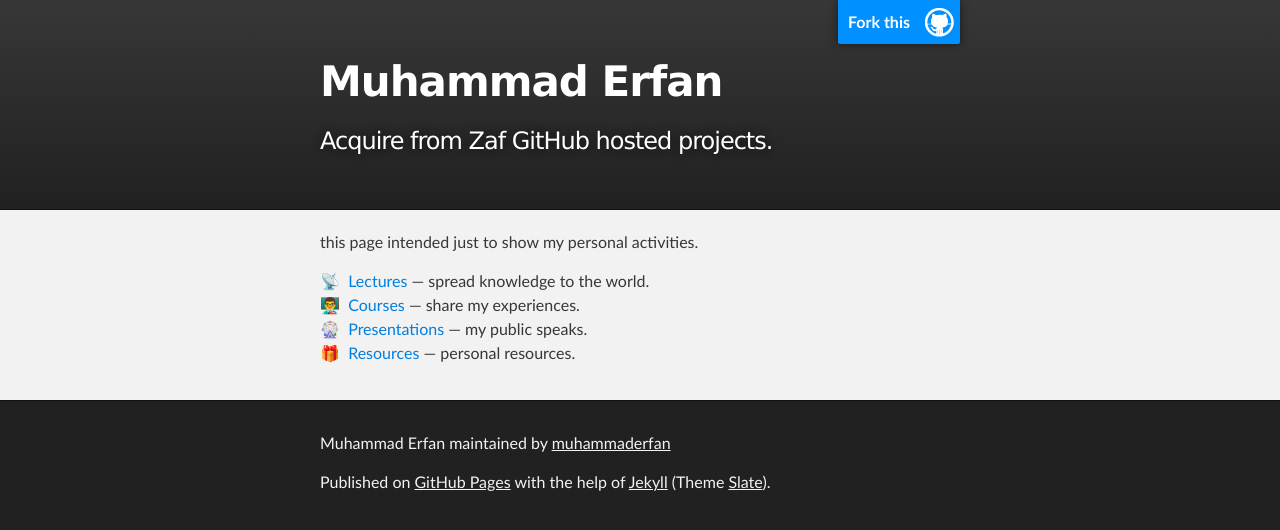
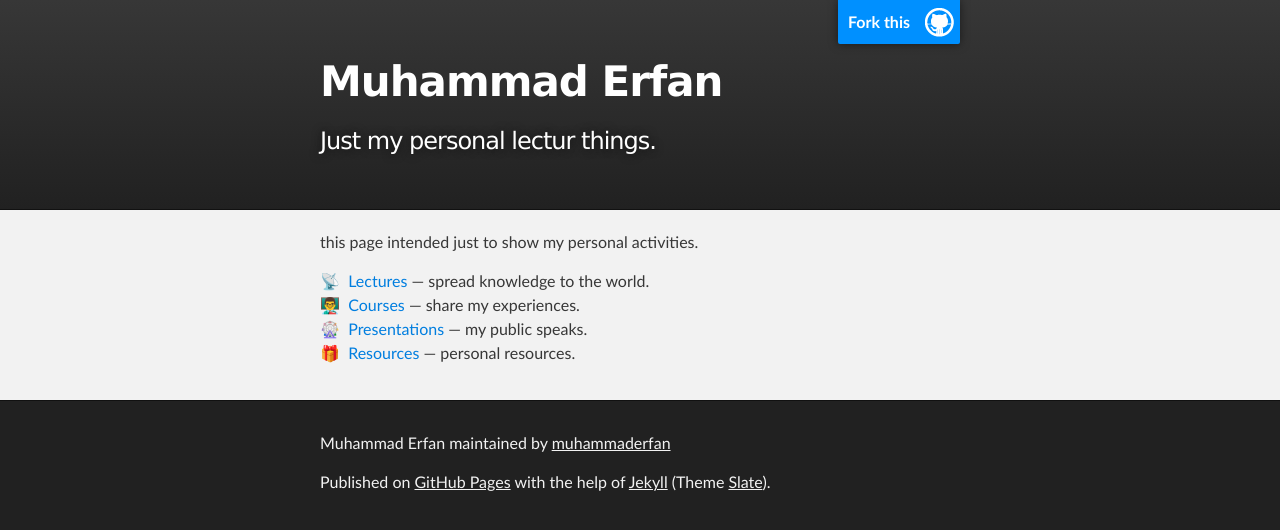
Before and after one commit to muhammaderfan/erf, a Jekyll site: the page built from index.md, in a window 1280 px wide. Shown: the top 530 px of the page. Built offline with Jekyll 4.4.1, drawn with Linux system fonts in a browser that asks for light colours.

Commit message:
Update _config.yml

```diff
--- a/_config.yml
+++ b/_config.yml
@@ -1,5 +1,5 @@
 title: Muhammad Erfan
-description: Acquire from Zaf GitHub hosted projects.
+description: Just my personal lectur things.
 
 google_analytics: UA-37265565-24
 
```
